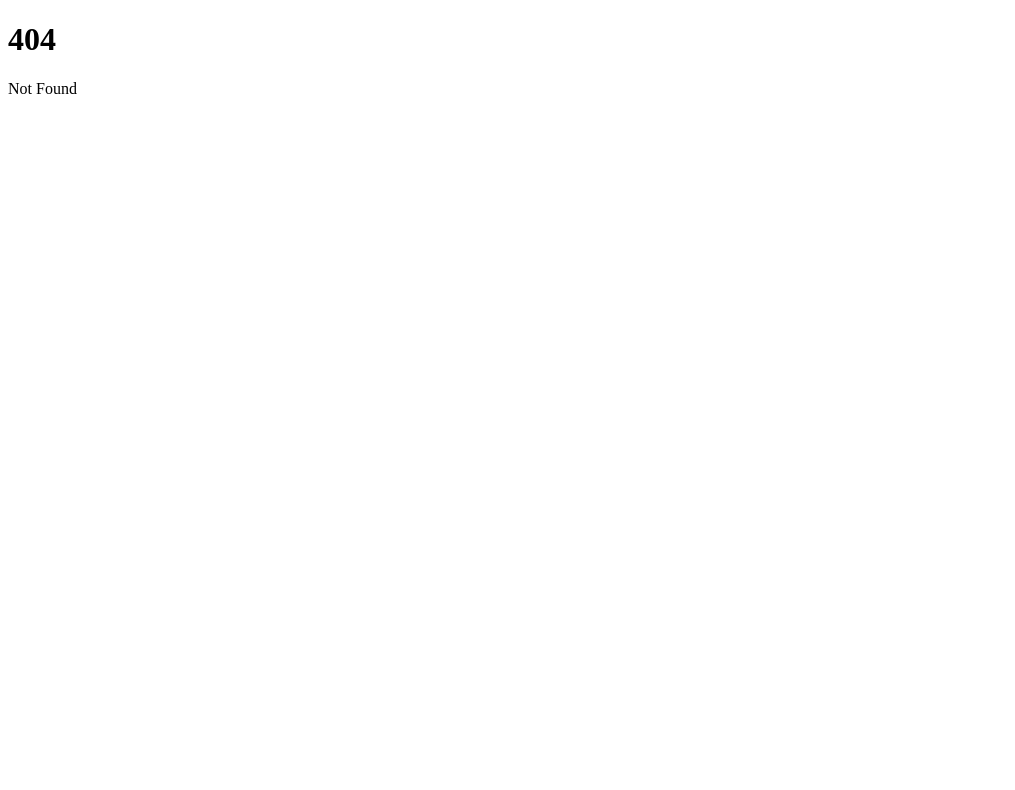
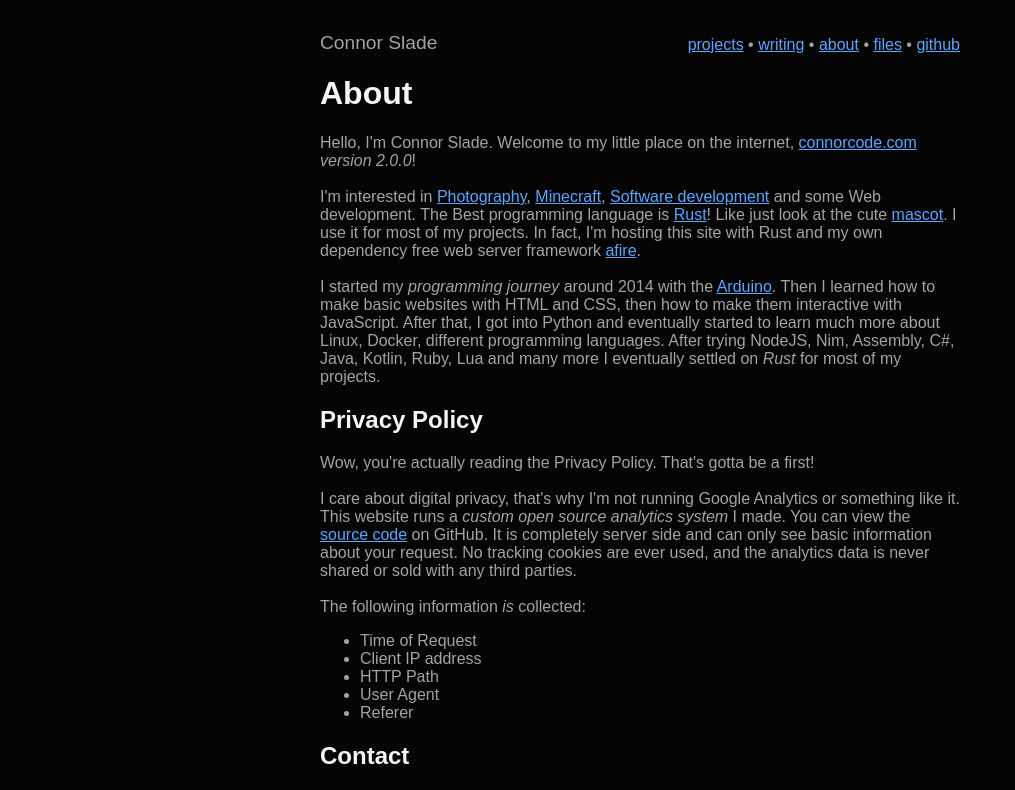
Before and after one commit to connorslade/connorcode, a SvelteKit app: page /about in a window 1280 px wide. Before the commit this address had no page. Shown: the top 790 px of the page, without its empty margins (0-1015 px from the left). Built offline with nearby package versions, Linux system fonts and the light colour scheme.

Commit message:
Get a basic site design

```diff
--- a/package.json
+++ b/package.json
@@ -22,6 +22,7 @@
 		"globals": "^15.0.0",
 		"prettier": "^3.1.1",
 		"prettier-plugin-svelte": "^3.1.2",
+		"sass": "^1.75.0",
 		"svelte": "^4.2.7",
 		"svelte-check": "^3.6.0",
 		"tslib": "^2.4.1",
--- a/src/app.html
+++ b/src/app.html
@@ -1,12 +1,15 @@
 <!doctype html>
 <html lang="en">
+
 <head>
 	<meta charset="utf-8" />
 	<link rel="icon" href="%sveltekit.assets%/favicon.png" />
 	<meta name="viewport" content="width=device-width, initial-scale=1" />
 	%sveltekit.head%
 </head>
+
 <body data-sveltekit-preload-data="hover">
 	<div style="display: contents">%sveltekit.body%</div>
 </body>
+
 </html>
--- /dev/null
+++ b/src/lib/Link.svelte
@@ -0,0 +1,20 @@
+<script lang="ts">
+	enum OpenIn {
+		NewTab = '_blank',
+		SameTab = '_self'
+	}
+
+	export let href: string;
+	export let openIn: OpenIn = OpenIn.NewTab;
+	export let style: string = '';
+</script>
+
+{#if openIn === OpenIn.NewTab}
+	<a {href} {style} target="_blank" rel="noopener noreferrer">
+		<slot />
+	</a>
+{:else}
+	<a {href} {style}>
+		<slot />
+	</a>
+{/if}
--- /dev/null
+++ b/src/lib/consts.ts
@@ -0,0 +1,2 @@
+export const VERSION: string = '2.0.0';
+export const GITHUB: string = 'https://github.com/Basicprogrammer10';
--- /dev/null
+++ b/src/routes/+layout.svelte
@@ -0,0 +1,65 @@
+<script lang="ts">
+	import Link from '$lib/Link.svelte';
+	import { GITHUB, VERSION } from '$lib/consts';
+	import '../styles/main.scss';
+</script>
+
+<div class="root">
+	<div class="nav">
+		<p class="name" on:click={() => (window.location.href = '/')}>Connor Slade</p>
+
+		<div class="links">
+			<a href="/projects">projects</a>
+			&bull;
+			<a href="/writing">writing</a>
+			&bull;
+			<a href="/about">about</a>
+			&bull;
+			<a href="/files">files</a>
+			&bull;
+			<a href="https://github.com/Basicprogrammer10">github</a>
+		</div>
+	</div>
+
+	<div class="content">
+		<slot />
+	</div>
+
+	<hr class="footer-rule" />
+
+	<div class="footer">
+		&copy; Connor Slade 2024 &bull; v{VERSION}
+		&bull;
+		<Link href={GITHUB}>Github</Link>
+	</div>
+</div>
+
+<style lang="scss">
+	.root {
+		max-width: 40rem;
+		margin-left: auto;
+		margin-right: auto;
+	}
+
+	.nav {
+		display: flex;
+		justify-content: space-between;
+		align-items: flex-end;
+		margin-top: 2rem;
+
+		& .name {
+			margin: 0;
+			font-size: 1.2em;
+			cursor: pointer;
+		}
+	}
+
+	.footer-rule {
+		margin-top: 2em;
+		margin-bottom: 1.5em;
+	}
+
+	.footer {
+		margin-bottom: 1.5em;
+	}
+</style>
--- /dev/null
+++ b/src/routes/about/+page.svelte
@@ -0,0 +1,62 @@
+<script>
+	import { VERSION } from '$lib/consts';
+	import Link from '$lib/Link.svelte';
+</script>
+
+<h1>About</h1>
+
+<span id="greeting">Hello</span>, I'm Connor Slade. Welcome to my little place on the internet,
+<Link href="https://connorcode.com">connorcode.com</Link> <em>version {VERSION}</em>!
+<br /><br />
+
+I'm interested in
+<Link href="https://photos.connorcode.com">Photography</Link>,
+<Link href="https://www.minecraft.net">Minecraft</Link>,
+<Link href="https://github.connorcode.com">Software development</Link> and some Web development. The
+Best programming language is
+<Link href="https://www.rust-lang.org/">Rust</Link>! Like just look at the cute
+<Link href="https://rustacean.dev">mascot</Link>. I use it for most of my projects. In fact, I'm
+hosting this site with Rust and my own dependency free web server framework
+<Link href="https://crates.io/crates/afire">afire</Link>.
+
+<br /><br />
+
+I started my <em>programming journey</em> around 2014 with the
+<a href="https://www.arduino.cc">Arduino</a>. Then I learned how to make basic websites with HTML
+and CSS, then how to make them interactive with JavaScript. After that, I got into Python and
+eventually started to learn much more about Linux, Docker, different programming languages. After
+trying NodeJS, Nim, Assembly, C#, Java, Kotlin, Ruby, Lua and many more I eventually settled on
+<em>Rust</em> for most of my projects. <br />
+
+<h2>Privacy Policy</h2>
+Wow, you're actually reading the Privacy Policy. That's gotta be a first!
+<br /><br />
+I care about digital privacy, that's why I'm not running Google Analytics or something like it. This
+website runs a
+<em>custom open source analytics system</em> I made. You can view the
+<a href="https://github.com/Basicprogrammer10/connorcode/blob/master/src/analytics.rs"
+	>source code</a
+>
+on GitHub. It is completely server side and can only see basic information about your request. No tracking
+cookies are ever used, and the analytics data is never shared or sold with any third parties.
+
+<br /><br />
+The following information <em>is</em> collected:
+<ul>
+	<li>Time of Request</li>
+	<li>Client IP address</li>
+	<li>HTTP Path</li>
+	<li>User Agent</li>
+	<li>Referer</li>
+</ul>
+
+<h2>Contact</h2>
+Have any questions? Just want to say Hi?<br />
+You can reach me at:
+<ul>
+	<li>
+		Email:
+		<a href="mailto:connor@connorcode.com" id="email">connor@connorcode.com</a>
+	</li>
+	<li>Discord: sigma76</li>
+</ul>
--- a/src/styles/main.scss
+++ b/src/styles/main.scss
@@ -1,3 +1,34 @@
+:root {
+	--background-color: #050505;
+	--text-color: rgb(163, 163, 163);
+	--alternate-text-color: rgb(245, 245, 245);
+
+	--link-color: #58a6ff;
+	--selected-link-color: #ac80ff;
+}
+
 body {
-	background-color: #15141a;
+	background-color: var(--background-color);
+	color: var(--text-color);
+	font-family: sans-serif;
+
+	margin: 0;
 }
+
+h1,
+h2,
+h3,
+h4,
+h5,
+h6 {
+	color: var(--alternate-text-color);
+}
+
+a {
+	color: var(--link-color);
+
+	&::selection {
+		color: white;
+		background: var(--selected-link-color);
+	}
+}
```
Also changed, not shown: src/routes/+page.svelte (+2 -5 lines), 1 other file (tests, documents, lock files or other folders). Lines whose indentation alone changed are shown as unchanged.
